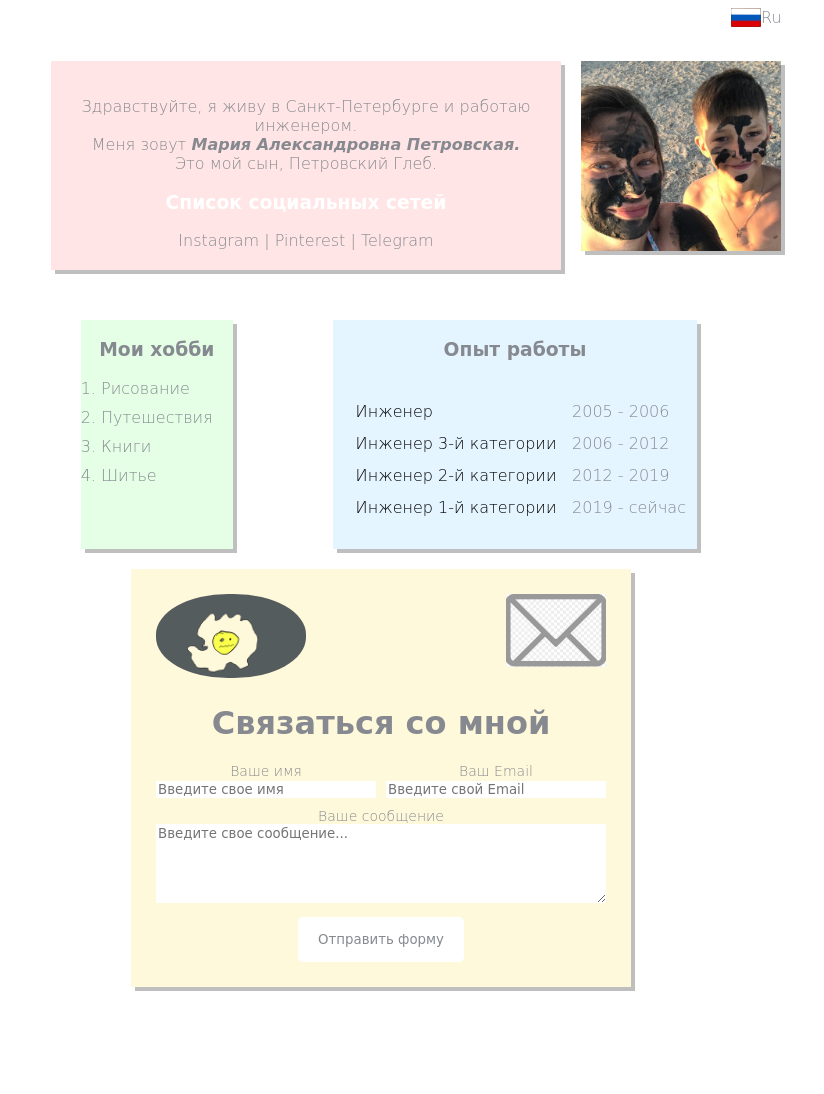
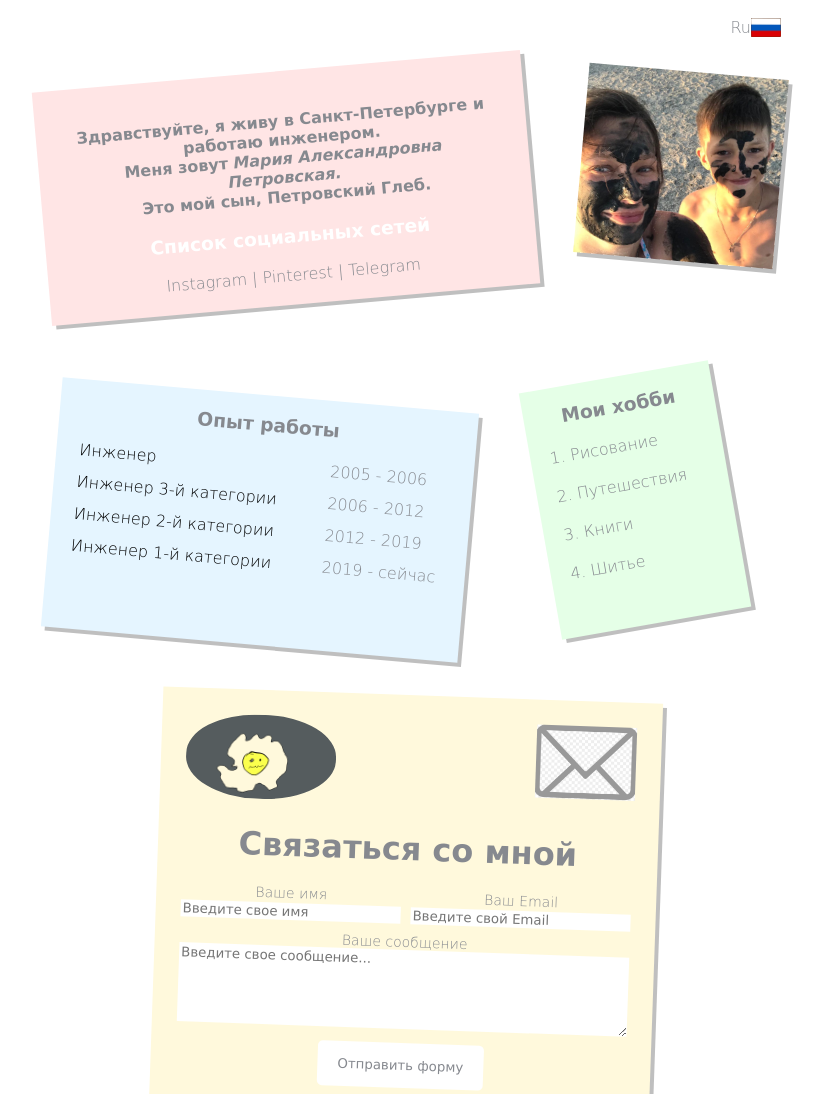
Before and after one commit to Mary190183/ex_1, a plain HTML site: page index.html in a window 1280 px wide. Shown: the top 1094 px of the page, without its empty margins (234-1058 px from the left). Before the commit the page ends 995 px from the top, so only its background shows below. Drawn offline with Linux system fonts and the light colour scheme.

Commit message:
Адаптация под размер экрана

```diff
--- a/index.html
+++ b/index.html
@@ -18,7 +18,7 @@
    <a href="#" target="_blank">Ru</a>
 </div>
 </div>
-<div class="conteiner">
+<div class="container">
 <div class="info">
 <div class="info-text">
 <p>
@@ -46,7 +46,7 @@
 
 
 
-<div class="conteiner1">
+<div class="container1">
 <div class="card bg-green">
   <h3 class="h3">Мои хобби</h3>
 <ol class="list">
--- a/style.css
+++ b/style.css
@@ -1,8 +1,5 @@
+@import url(@import url('https://fonts.googleapis.com/css2?family=Roboto&family=Square+Peg&display=swap');
 
-@import url(@import url('https://fonts.googleapis.com/css2?family=Roboto&family=Square+Peg&display=swap');
-/* не получилось сделать шрифт от руки */
-/* не получилось сделать так, чтобы все блоки цветные были разной высоты, даже те, которые в ряд */
-/* при выставлении в размер сайт глючит */
 body {
     font-family: 'Square Peg', cursive;
     font-size: 16px;
@@ -12,46 +9,19 @@ body {
     color: 0f141e;
 }
 
-
 .country {
 max-width: 750px;
 margin: auto;
-    /* padding-top: 10px; */
+padding-top: 10px;
 display: flex;
+flex-direction: row-reverse;
 
 }
 .flag {
 width: 30px;
-    margin-left: 700px; c
-    padding: 0px;
+}
 
-}
-/* @media (max-width: 650px) {
-    .country {
-    display: block;
-    text-align: right;}
-    .country .flag {
-        margin-left: 0px;
-    }
-    } */
-a {
-    color: #86898f;
-    text-decoration: none;
-}
-a:hover {
-    text-decoration: underline;
-
-}
-a:active {
-    color: rgb(101, 101, 185);
-    ]}
-    /* a:visited
-    {
-        color: grey;
-    } */
-
-
-.conteiner {
+.container {
     max-width: 750px;
     margin: auto;
     padding-top: 30px;
@@ -60,34 +30,45 @@ a:active {
 .info {
     margin-bottom: 20px;
     display: flex;
-    color: #86898f
+    color: #86898f;
+
     }
+
     .info-text {
         background-color: #ffe5e5;
-    margin-right: 20px;
-    margin-left: 20px;
+        width: 450px;
+        /* margin-right: 20px;
+        margin-left: 20px; */
         box-shadow: 4px 4px rgba(0, 0, 0, .25);
         padding: 20px;
         text-align: center;
-}
-
-
+        transform: rotate(-5deg);
+        margin: 0px 20px 50px 10px;
     }
 
      .info-text p {
         font-style: normal;
         font-weight: bold;
-
         margin: 20px;
         text-align: center;
-
     }
 
+a {
+color: #86898f;
+text-decoration: none;
+}
+a:hover {
+text-decoration: underline;
+}
+a:active {
+color: rgb(101, 101, 185);
+}
 .avatar {
 width: 200px;
 box-shadow: 4px 4px rgba(0, 0, 0, .25);
+transform: rotate(5deg);
+margin-left: 30px;
 }
-
 .soc {
 text-align: center;
 }
@@ -96,65 +77,63 @@ a:active {
 color: #fff
 }
 
- /* @media (max-width: 650px) {
-      .info {display: block;
-        text-align: center;
- } */
-
- .conteiner1 {
+.container1 {
     max-width: 750px;
-    padding-top: 30px;
+    /* padding-top: 30px; */
     margin: auto;
     display: flex;
 }
-/*
-.card {
+.bg-blue {
+    background: #e5f5ff;
+    width: 450px;
+    height: 250px;
 
-    background: #fff;
-    padding: 15px 20px;
-    margin-bottom: 20px;
+    box-shadow: 4px 4px rgba(0, 0, 0, .25);
+    order: 1;
+    margin: 20px;
+
+   transform: rotate(5deg);
+    /* padding: 25px; */
 }
-.card h2 {
-    margin-bottom: 10px;
-} */
+
+.bg-blue h3 {
+    color: #86898f;
+    text-align: center;
+}
 
 .bg-green {
     background: #e5ffe7;
+    width: 200px;
+    height: 250px;
     box-shadow: 4px 4px rgba(0, 0, 0, .25);
-    margin-right: 100px;
+    margin-right: 50px;
     margin-left: 50px;
+    text-align: center;
+    transform: rotate(-10deg);
+    order: 2;
 }
 .bg-green h3 {
     color: #86898f;
     text-align: center;
 }
 
-.bg-blue {
-    background: #e5f5ff;
-    box-shadow: 4px 4px rgba(0, 0, 0, .25);
-    /* padding: 25px; */
-}
-.bg-blue h3 {
-    color: #86898f;
-    text-align: center;
-}
-
-
 .list {
     /* list-style: none; */
     padding: 0 20px;
+    text-align: left;
 }
 .list li {
     color: #86898f;
     margin-bottom: 10px;
     border-bottom: 5px;
+    margin: 20px;
 }
 .list li:hover {
     background: #aac4ac;
 }
 .table {
-    width: 105%;
-    padding: 20px;
+    width: 100%;
+    padding: 0px 0px 0px 20px;
 }
 .table td {
     padding-bottom: 10px;
@@ -172,35 +151,35 @@ color: #86898f;
     margin-right: 0;
     }
 
-/* @media (max-width: 650px) {
-    .conteiner1 {
-        display: block;
-    }
-} */
-
-
 .bg-yellow {
     background: #fff9dc;
     box-shadow: 4px 4px rgba(0, 0, 0, .25);
     width: 500px;
-    margin-top: 20px;
-    margin-left: 100px;
+
+
+    /* margin-left: 100px; */
+    margin: auto;
     padding: 0;
+    transform: rotate(2deg);
+    order: 3;
 }
 
 .form {
 text-align: center;
 padding: 25px;
+margin-top: 30px;
+
 }
 
 .icons {
 display: flex;
+justify-content: space-between;
 
 }
 .omlet {
 width: 150px;
 border-radius: 48%;
-    margin-right: 200px;
+    /* margin-right: 200px; */
 }
 .letter {
  width: 100px;
@@ -223,14 +202,6 @@ display: flex;
 .form-group:last-child {
     margin-right: 0;
 }
-/* @media (max-width: 650px) {
-    .form-row {
-        display: block; }
-        .form-row .form-group {
-            width: 100%;
-        }
-    }
-} */
 
 .form-group label {
     display: block;
@@ -259,14 +230,32 @@ display: flex;
 .btn:hover {
     opacity: 0.8;
 }
-/* @media (max-width: 650px) {
+@media (max-width: 650px) {
+    .info {display: flex;
+    flex-direction: column;
+    text-align: center;
+    margin: auto;
+}
+    }
+
+@media (max-width: 650px) {
     .icons {
         display: inline-block;
-    }} */
+    }}
+
+ @media (max-width: 650px) {
+    .form-row {
+        display: block; }
+        .form-row .form-group {
+            width: 100%;
+        }
+    }
 
     @media (max-width:650px) {
-        .conteiner1 {
-        display: block;
+    .container1 {
+    display: flex;
+    flex-direction: column;
     text-align: center;
+
         }
         }
```
Lines whose indentation alone changed are shown as unchanged.
